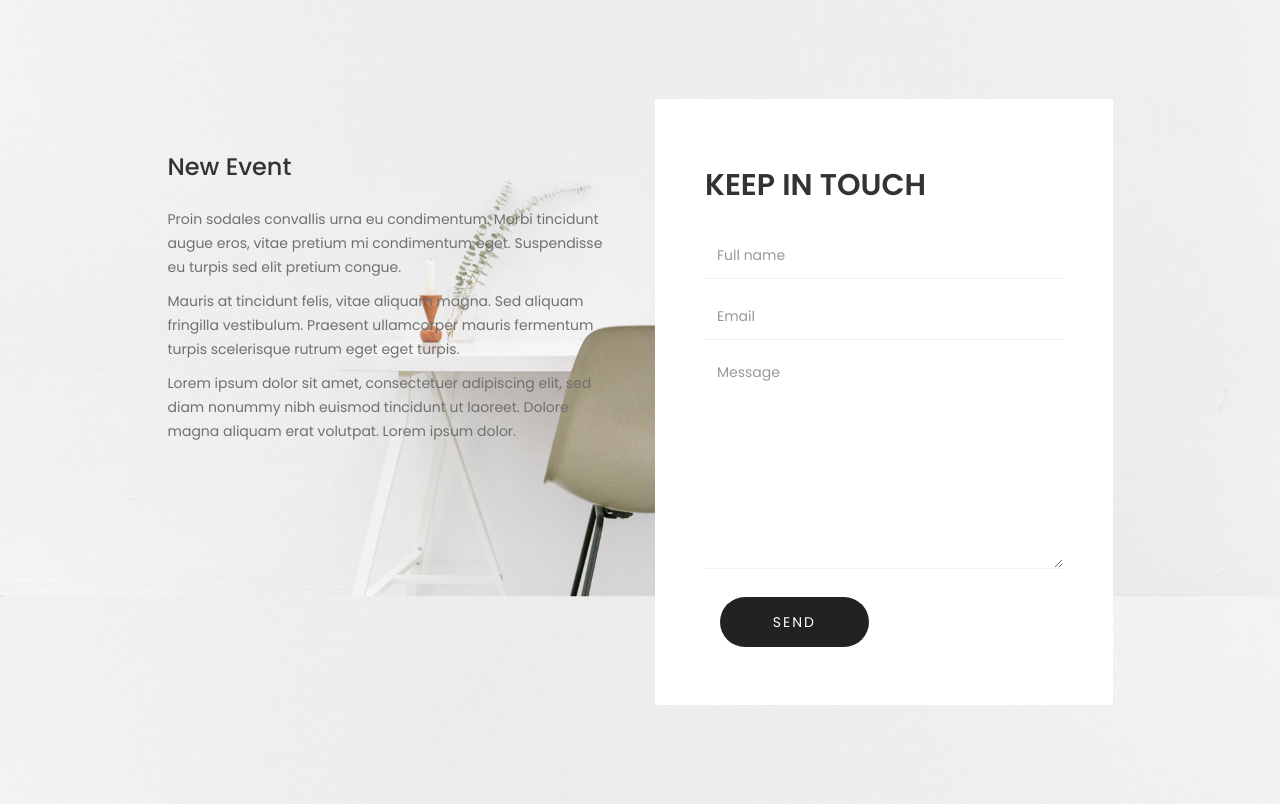
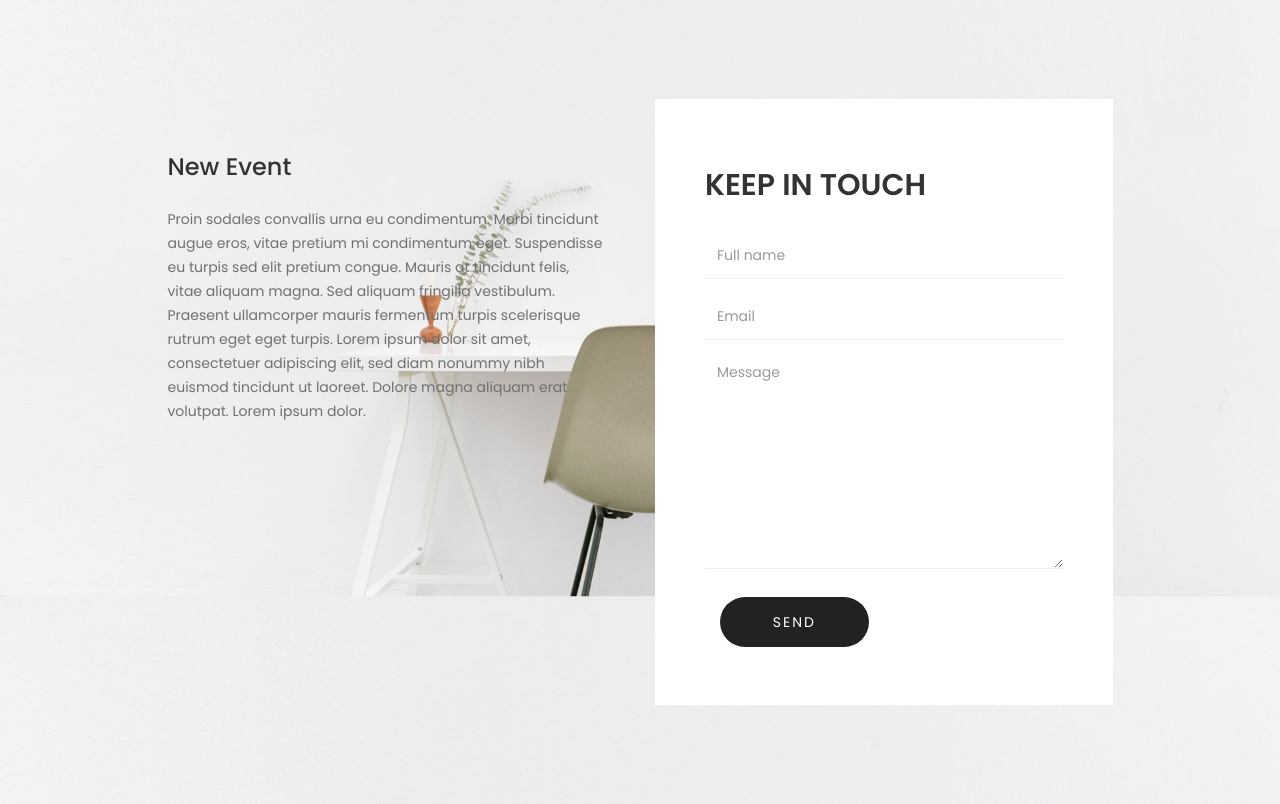
Before and after one commit to taoufik07/2D18, a Django app: page / in a window 1280 px wide. Shown: the part 5106-5910 px from the top of the page. Run offline with Django 3.2, Linux system fonts and the light colour scheme; data comes from the database, SQL or seed files in the repository; some libraries are stand-ins or nearby versions.

Commit message:
Remove unecessary html code and add safe tag to some fields

```diff
--- a/src/home/templates/home.html
+++ b/src/home/templates/home.html
@@ -48,7 +48,7 @@
 
 			<div class="wow fadeInUp col-md-6 col-sm-6" data-wow-delay="0.6s">
 				<h3>{{site_info.theme_title}}</h3>
-				<p>{{site_info.theme_description}}</p>
+				<p>{{site_info.theme_description|safe}}</p>
 			</div>
 
 			<div class="wow fadeInUp col-md-6 col-sm-6" data-wow-delay="0.9s">
@@ -100,7 +100,7 @@
 			<div class="wow fadeInUp col-md-6 col-sm-10" data-wow-delay="1.3s">
 				<h2>{{site_info.video_title}}</h2>
 				<h3>{{site_info.video_subtitle}}</h3>
-				<p>{{site_info.video_description}}</p>
+				<p>{{site_info.video_description|safe}}</p>
 			</div>
 			<div class="wow fadeInUp col-md-6 col-sm-10" data-wow-delay="1.6s">
 				<div class="embed-responsive embed-responsive-16by9">
@@ -220,41 +220,6 @@
 	</div>
 </section>
 
-
-
-
-<!-- =========================
-   REGISTER SECTION
-==============================
-<section id="register" class="parallax-section">
-	<div class="container">
-		<div class="row">
-
-			<div class="wow fadeInUp col-md-7 col-sm-7" data-wow-delay="0.6s">
-				<h2>Register Here</h2>
-				<h3>Nunc eu nibh vel augue mollis tincidunt id efficitur tortor. Sed pulvinar est sit amet tellus iaculis hendrerit.</h3>
-				<p>Lorem ipsum dolor sit amet, consectetuer adipiscing elit, sed diam nonummy nibh euismod tincidunt ut laoreet. Dolore magna aliquam erat volutpat. Lorem ipsum dolor sit amet consectetuer diam nonummy.</p>
-			</div>
-
-			<div class="wow fadeInUp col-md-5 col-sm-5" data-wow-delay="1s">
-				<form action="#" method="post">
-					<input name="firstname" type="text" class="form-control" id="firstname" placeholder="First Name">
-					<input name="lastname" type="text" class="form-control" id="lastname" placeholder="Last Name">
-					<input name="phone" type="telephone" class="form-control" id="phone" placeholder="Phone Number">
-					<input name="email" type="email" class="form-control" id="email" placeholder="Email Address">
-					<div class="col-md-offset-6 col-md-6 col-sm-offset-1 col-sm-10">
-						<input name="submit" type="submit" class="form-control" id="submit" value="REGISTER">
-					</div>
-				</form>
-			</div>
-
-			<div class="col-md-1"></div>
-
-		</div>
-	</div>
-</section>
- -->
-
 <!-- =========================
     FAQ SECTION
 ============================== -->
@@ -295,17 +260,6 @@
 </section>
 
 
-<!-- =========================
-    VENUE SECTION
-==============================
-<section id="venue" class="parallax-section">
-
-	<!-- This stylesheet contains specific styles for displaying the map
-         on this page. Replace it with your own styles as described in the
-         documentation:
-         https://developers.google.com/maps/documentation/javascript/tutorial -->
-
-
 
 <!-- =========================
     SPONSORS SECTION
@@ -340,10 +294,8 @@
 
 			<div class="wow fadeInUp col-md-offset-1 col-md-5 col-sm-6" data-wow-delay="0.6s">
 				<div class="contact_des">
-					<h3>New Event</h3>
-					<p>Proin sodales convallis urna eu condimentum. Morbi tincidunt augue eros, vitae pretium mi condimentum eget. Suspendisse eu turpis sed elit pretium congue.</p>
-					<p>Mauris at tincidunt felis, vitae aliquam magna. Sed aliquam fringilla vestibulum. Praesent ullamcorper mauris fermentum turpis scelerisque rutrum eget eget turpis.</p>
-					<p>Lorem ipsum dolor sit amet, consectetuer adipiscing elit, sed diam nonummy nibh euismod tincidunt ut laoreet. Dolore magna aliquam erat volutpat. Lorem ipsum dolor.</p>
+					<h3>{{site_info.contact_title}}</h3>
+					<p>{{site_info.contact_description|safe}}</p>
 				</div>
 			</div>
 
```
